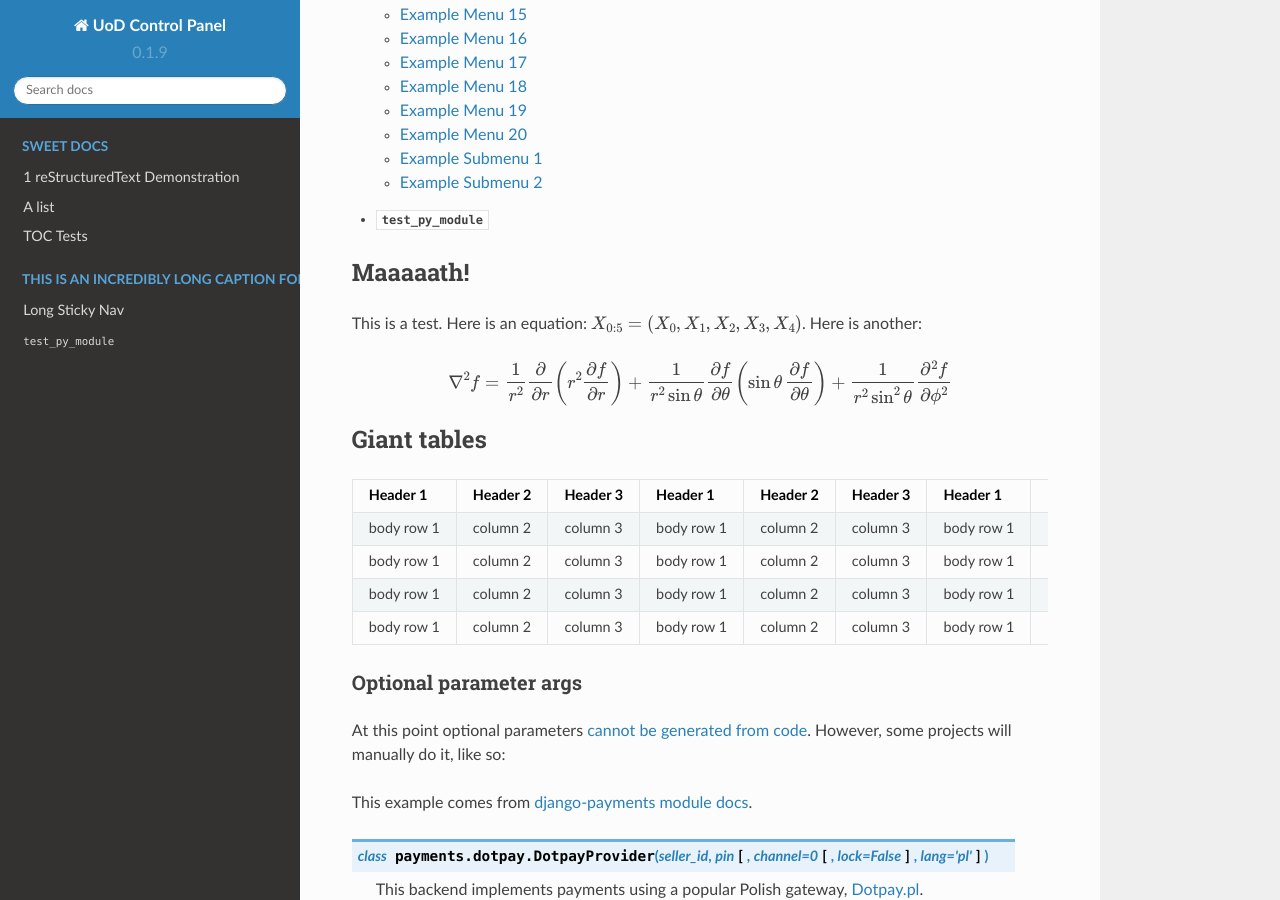
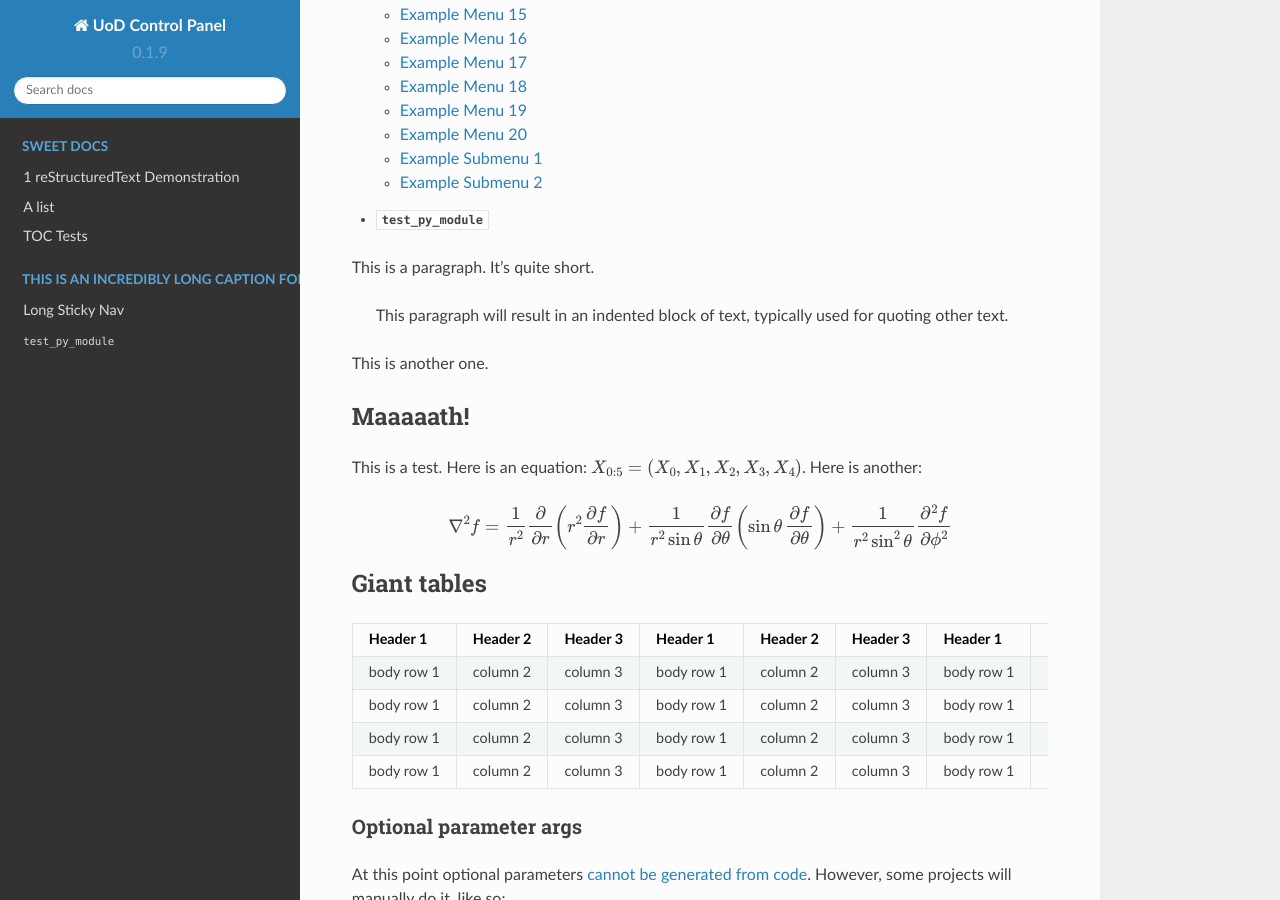
Before and after one commit to bilind/uodcp, a Sphinx documentation site: the page built from uodtemplates/sphinx_rtd_theme-master/demo_docs/source/index.rst, in a window 1280 px wide and 900 px high, scrolled down 949 px. Built offline with Sphinx 7.4.7 and the Read the Docs theme 2.0.0, drawn with Linux system fonts in a browser that asks for light colours.

Commit message:
Adding some lines

```diff
--- a/uodtemplates/sphinx_rtd_theme-master/demo_docs/source/index.rst
+++ b/uodtemplates/sphinx_rtd_theme-master/demo_docs/source/index.rst
@@ -30,6 +30,15 @@ Contents:
 
     long
     api
+
+
+This is a paragraph.  It's quite
+short.
+
+   This paragraph will result in an indented block of
+   text, typically used for quoting other text.
+
+This is another one.
 
 Maaaaath!
 =========
```
Also changed, not shown: other parts of uodtemplates/sphinx_rtd_theme-master/demo_docs/source/index.rst (+1 -1 lines).
